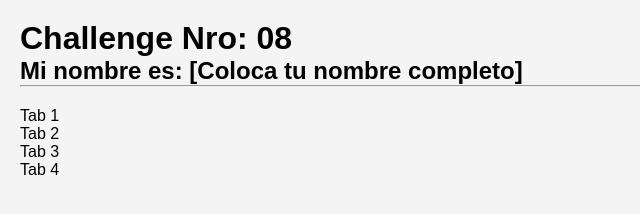
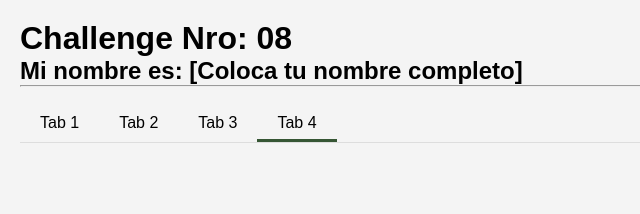
Before and after one commit to codigo-tecsup/08-css-flex-challenge2, a plain HTML site: page index.html in a window 1280 px wide. Shown: the whole page, without its empty margins (0-640 px from the left). Drawn offline with Linux system fonts and the light colour scheme.

Commit message:
subiendo solución

```diff
--- a/css/styles.css
+++ b/css/styles.css
@@ -25,3 +25,18 @@ body > h2 + hr {
 /*
 ****************** NO BORRAR LOS ESTILOS INICIALES
 */
+
+.tabs {
+	display: flex;
+	border-bottom: 1px solid #ddd;
+}
+.tab {
+	padding: 7px 20px;
+	cursor: pointer;
+}
+.tab:hover {
+	border-bottom: 2px solid #6fa06b;
+}
+.tab.selected {
+	border-bottom: 3px solid #365634;
+}
--- a/index.html
+++ b/index.html
@@ -14,12 +14,11 @@
   <h2>Mi nombre es: <span>[Coloca tu nombre completo]</span></h2>
   <hr>
   <div class="tabs">
-    <div class="tab selected">Tab 1</div>
+    <div class="tab ">Tab 1</div>
     <div class="tab">Tab 2</div>
-    <div class="tab">Tab 3</div>
-    <div class="tab">Tab 4</div>
+    <div class="tab ">Tab 3</div>
+    <div class="tab selected">Tab 4</div>
   </div>
-
 </body>
 
 </html>
```
